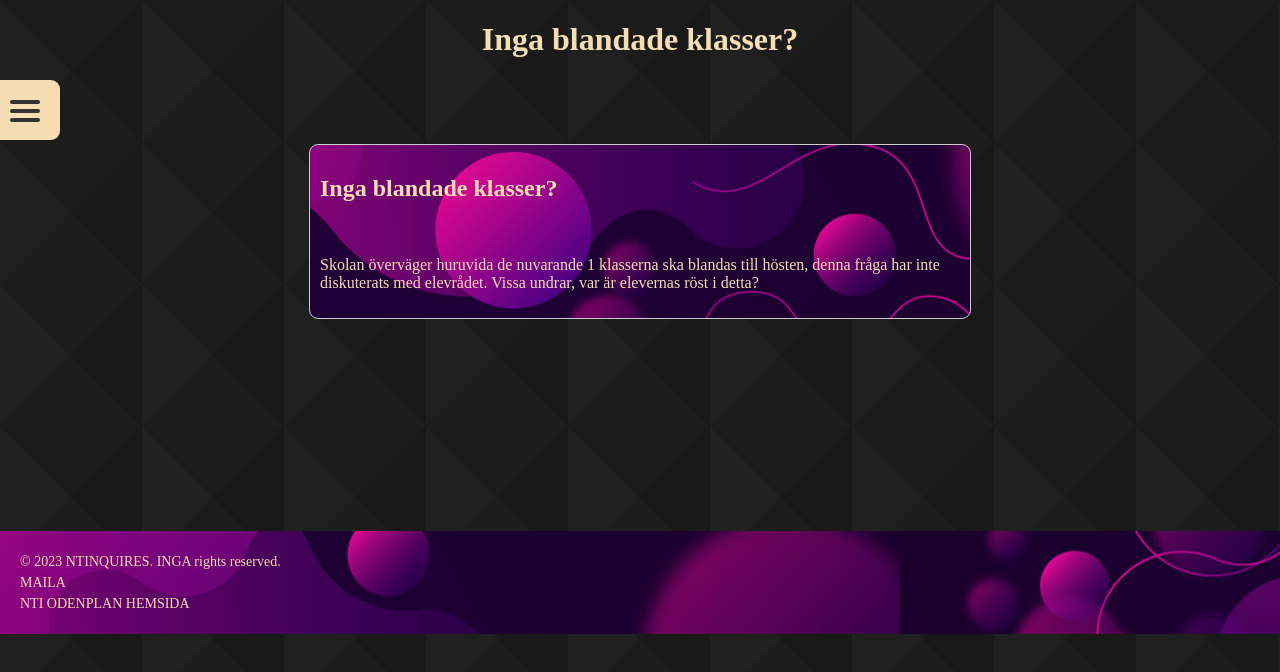
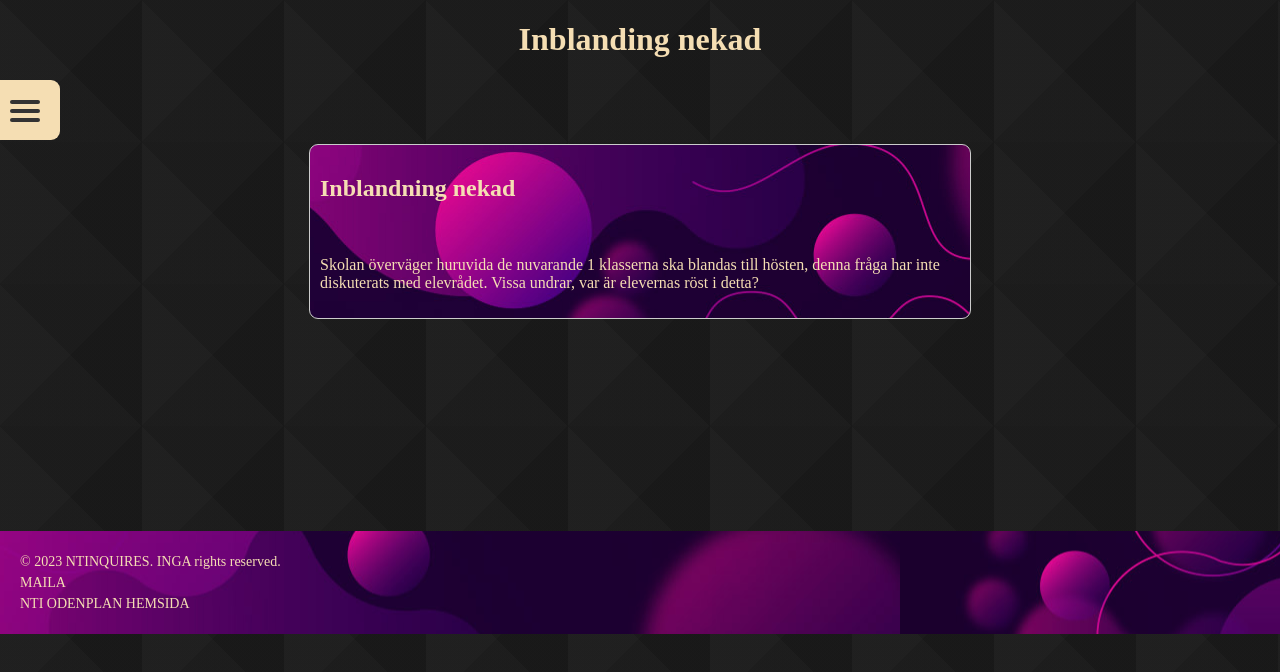
Before and after one commit to ntiquieres/ntiquieres.github.io, a plain HTML site: page artiklar/blandadeklasser.html in a window 1280 px wide. Drawn offline with Linux system fonts and the light colour scheme.

Commit message:
Update blandadeklasser.html

```diff
--- a/artiklar/blandadeklasser.html
+++ b/artiklar/blandadeklasser.html
@@ -11,7 +11,7 @@
     <script src="../javascript/script.js"></script>
 </head>
 <body>
-    <center><h1>Inga blandade klasser?</h1></center>
+    <center><h1>Inblanding nekad</h1></center>
 
     <div id="myNav" class="overlay">
         <a href="javascript:void(0)" class="closebtn" onclick="closeNav()">&times;</a>
@@ -33,7 +33,7 @@
 
       <center>
         <div class="info">
-          <h2>Inga blandade klasser?</h2>
+          <h2>Inblandning nekad</h2>
 
           <br>
           <p>Skolan överväger huruvida de nuvarande 1 klasserna ska blandas till hösten, denna fråga har inte diskuterats med elevrådet. Vissa undrar, var är elevernas röst i detta?
```
